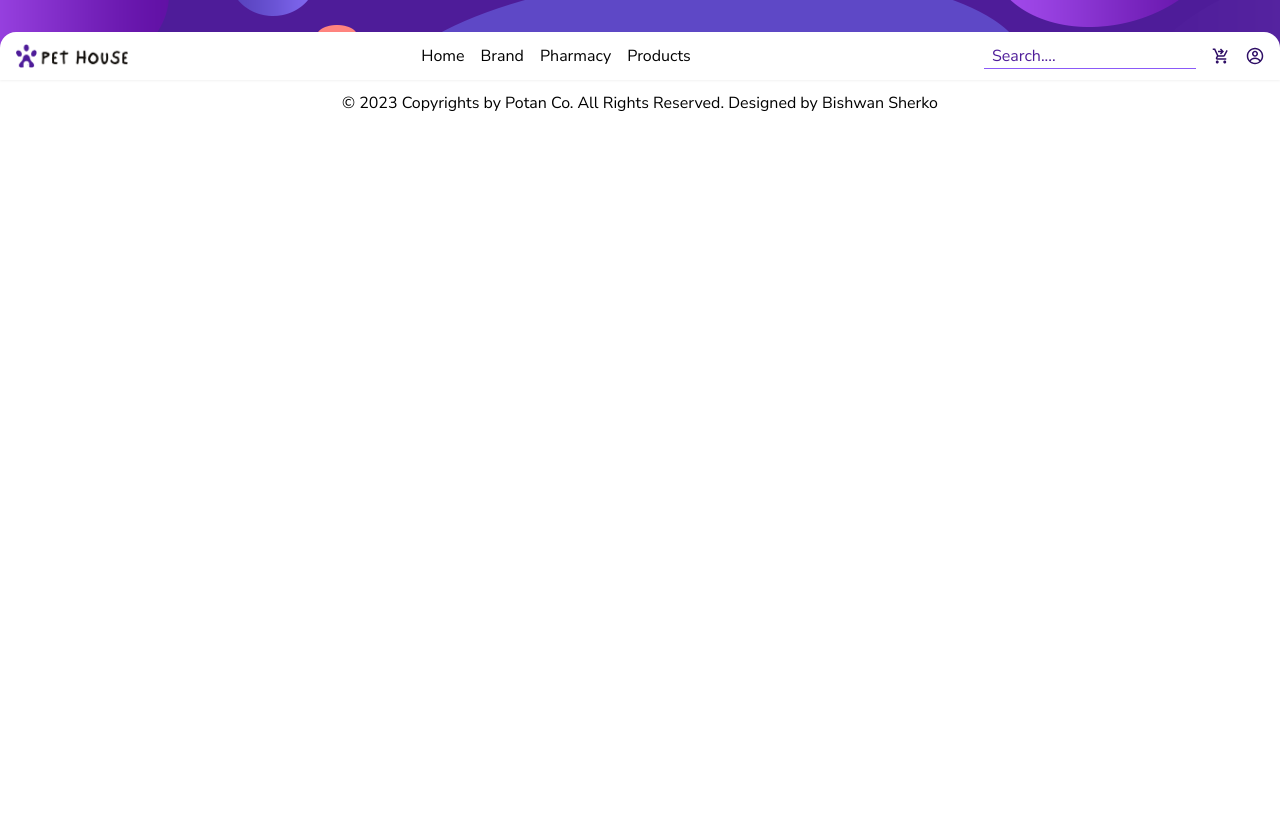
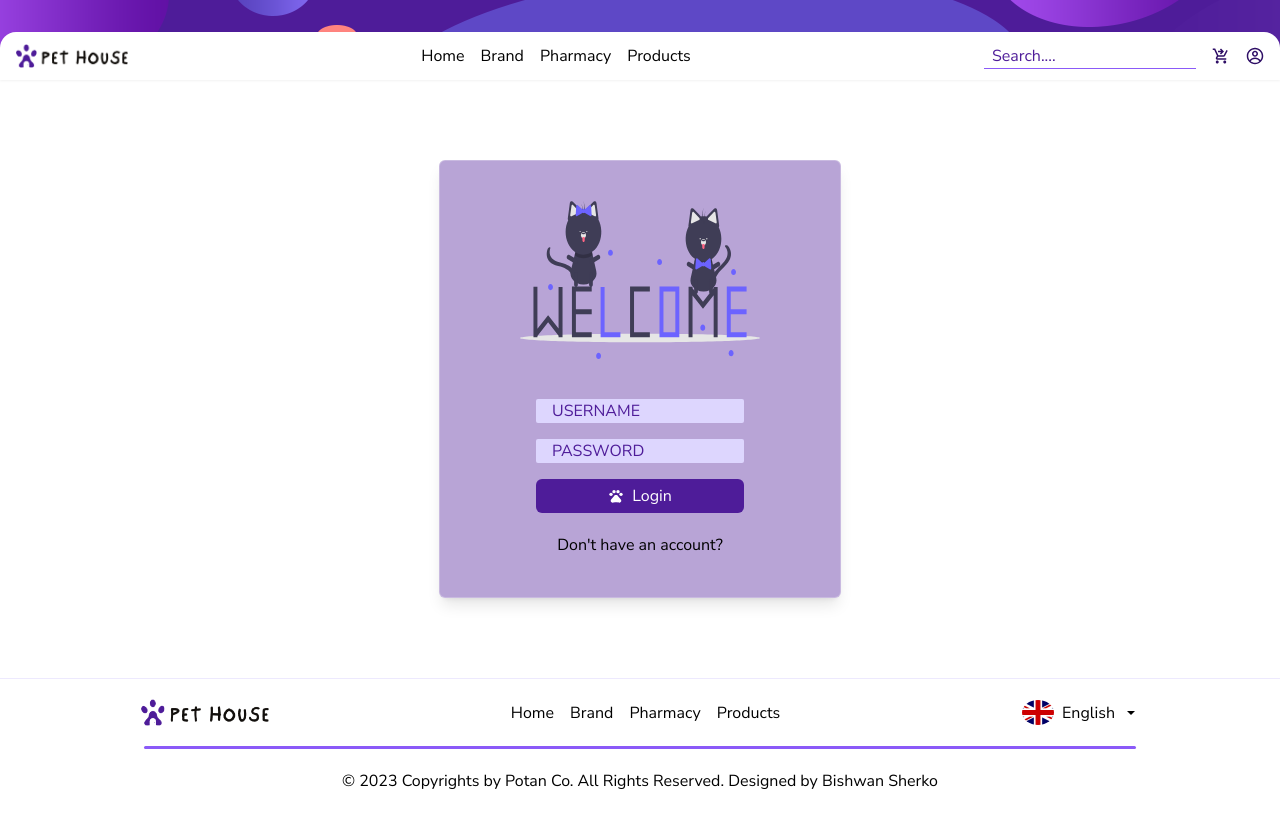
Before and after one commit to bishwan00/pet-store-frontEnd, a React (Vite) app: page /signin in a window 1280 px wide. Built offline with nearby package versions, Linux system fonts and the light colour scheme.

Commit message:
creating signin component

```diff
--- a/src/App.jsx
+++ b/src/App.jsx
@@ -7,10 +7,11 @@ import { Routes, Route } from "react-router-dom";
 import Products from "./page/Products";
 import SingleProduct from "./page/SingleProduct";
 import ScrollToTop from "./features/scroll/ScrollToUp";
+import Login from "./page/Login";
 
 function App() {
   return (
-    <div>
+    <div className="min-h-[100%]">
       <ScrollToTop />
       <Container>
         <Navbar />
@@ -22,6 +23,7 @@ function App() {
           <Route index element={<Products />} />
           <Route path=":id" element={<SingleProduct />} />
         </Route>
+        <Route path="/signin" element={<Login />} />
 
         {/* <Route path="*" element={<NotFound />} /> */}
       </Routes>
--- /dev/null
+++ b/src/features/login/Signin.jsx
@@ -0,0 +1,42 @@
+import React from "react";
+import img from "../../asset/undraw_welcome_cats_thqn 1.svg";
+import { MdOutlinePets } from "react-icons/md";
+import { Link } from "react-router-dom";
+
+const Signin = () => {
+  return (
+    <div className="flex justify-center items-center">
+      <div className="bg-daisy-bush-900 flex flex-col items-center justify-center  md:p-10 p-2  bg-opacity-40 shadow-lg backdrop-blur-md backdrop-filter border border-opacity-25 border-white rounded-md">
+        <div>
+          <img src={img} alt="image" className="w-60" />
+        </div>
+        <form className="flex flex-col w-80 items-center justify-center gap-4 mt-10">
+          <input
+            type="text"
+            className="bg-daisy-bush-200 w-52 rounded-sm outline-none text-daisy-bush-900 placeholder:text-daisy-bush-900 pl-4"
+            placeholder="USERNAME"
+          />{" "}
+          <input
+            className="bg-daisy-bush-200 w-52 rounded-sm outline-none text-daisy-bush-900 placeholder:text-daisy-bush-900 pl-4"
+            placeholder="PASSWORD"
+            type="password"
+          />
+          <button className="bg-daisy-bush-900  text-white w-52 py-[5px] px-[15px] rounded-md">
+            {" "}
+            <span className="flex gap-2 justify-center items-center">
+              {" "}
+              <MdOutlinePets />
+              Login
+            </span>
+          </button>
+        </form>
+        <div className="mt-5">
+          {" "}
+          <Link to="/signup">Don't have an account?</Link>
+        </div>
+      </div>
+    </div>
+  );
+};
+
+export default Signin;
--- /dev/null
+++ b/src/features/login/Signup.jsx
@@ -0,0 +1,9 @@
+import React from 'react'
+
+const Signup = () => {
+  return (
+    <div>Signup</div>
+  )
+}
+
+export default Signup
--- /dev/null
+++ b/src/page/Login.jsx
@@ -0,0 +1,14 @@
+import React from "react";
+import Container from "../features/container/Container";
+import Signin from "../features/login/Signin";
+const Login = () => {
+  return (
+    <div className="mt-40 mb-20">
+      <Container>
+        <Signin />
+      </Container>
+    </div>
+  );
+};
+
+export default Login;
```
Also changed, not shown: src/asset/undraw_welcome_cats_thqn 1.svg (added).
